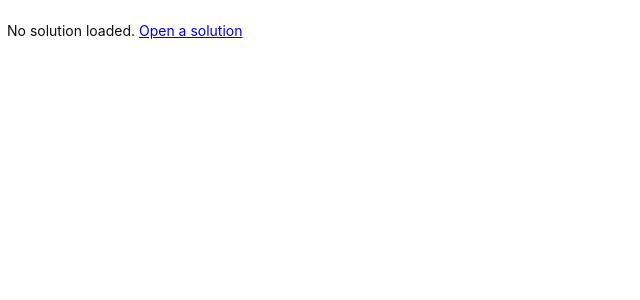
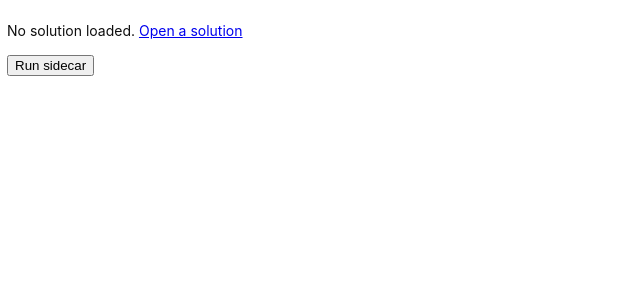
Before and after one commit to mobzystems/depgraph, a React (Vite) app: page / in a window 1280 px wide. Shown: the top 300 px of the page, without its empty margins (0-640 px from the left). Built offline with nearby package versions, Linux system fonts and the light colour scheme.

Commit message:
Run services button

```diff
--- a/src/App.tsx
+++ b/src/App.tsx
@@ -179,7 +179,7 @@ function App() {
   const [solution, setSolution] = useState<Solution>();
   const [lastPath, setLastPath] = useState<string>();
   const [originalTitle, setOriginalTitle] = useState(''); // The original window title
-  // const [result, setResult] = useState<string>();
+  const [result, setResult] = useState<string>();
 
   useEffect(() => {
     async function getCaption() {
@@ -245,13 +245,13 @@ function App() {
     // console.log(selected);
   }
 
-  // async function performSidecar() {
-  //   const command = new Command('services');
-  //   const process = await command.spawn();
-  //   console.log(process);
+  async function runServices() {
+    const command = new Command('services');
+    const process = await command.spawn();
+    console.log(process);
 
-  //   setResult(await (await fetch('http://localhost:5000')).text());
-  // }
+    setResult(await (await fetch('http://localhost:5000')).text());
+  }
 
   // Show the current solution in Explorer
   async function performExplore(path: string) {
@@ -281,10 +281,8 @@ function App() {
         <>
           <div id="head">
             <p>No solution loaded. <a href="#" onClick={(e) => { e.preventDefault(); performOpen() }}>Open a solution</a></p>
-            {/* <p><button onClick={() => performSidecar()}>Run sidecar</button></p>
-            <p className={undefined}>test</p>
-            <p className={['a', 'b'].join(' ')}>test</p>
-            {result !== undefined && <p>Result: {result}</p>} */}
+            <p><button onClick={() => runServices()}>Run sidecar</button></p>
+            {result !== undefined && <p>Result: {result}</p>}
           </div>
         </>
       }
```
